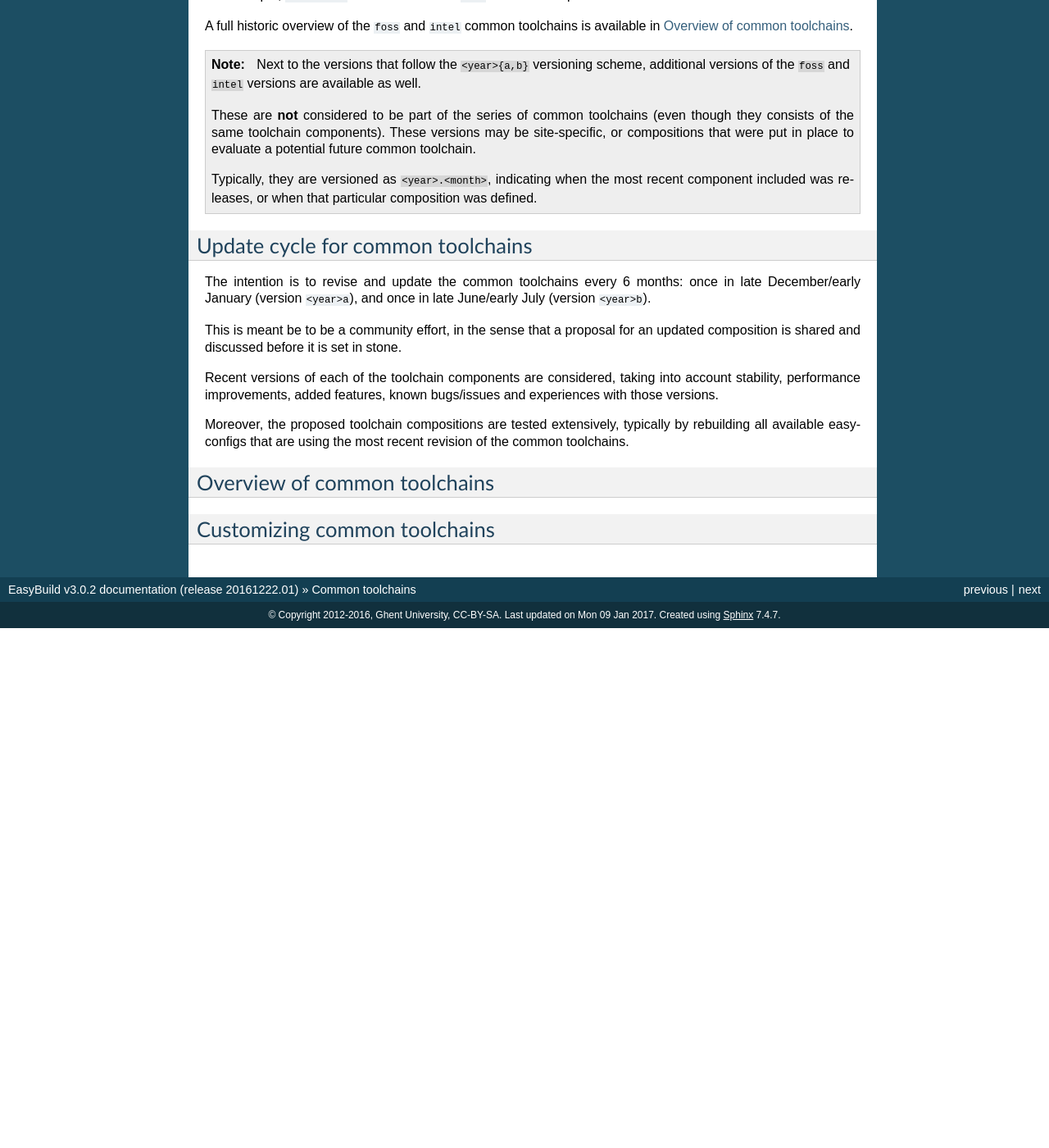
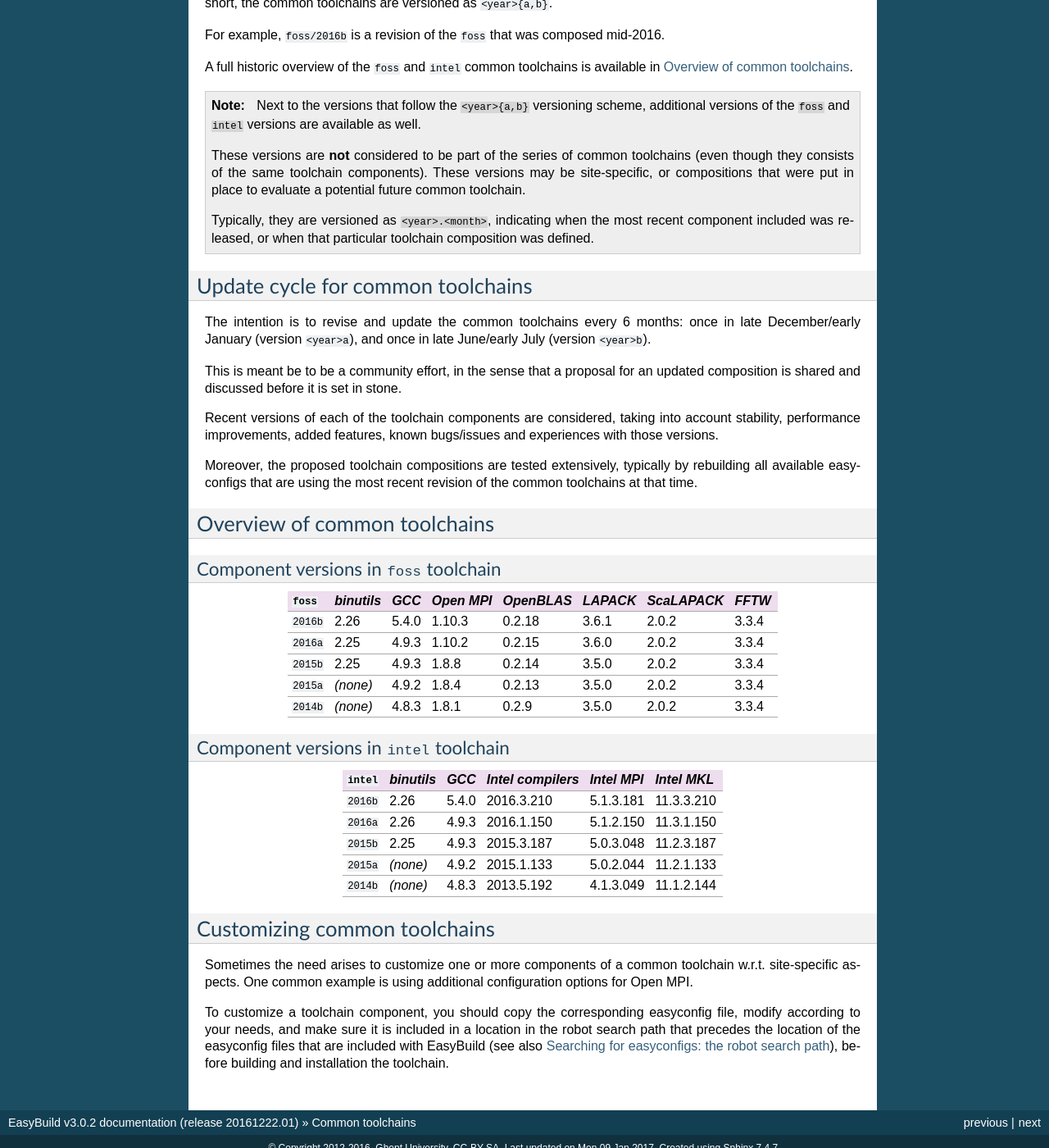
Before and after one commit to easybuilders/easybuild, a Sphinx documentation site: the page built from docs/Common-toolchains.rst, in a window 1280 px wide and 1400 px high, scrolled down 1720 px. Shown: the whole window at 82% size. Built offline with Sphinx 7.4.7, drawn with Linux system fonts in a browser that asks for light colours; before the commit the page ends 2486 px from its top, so only the background shows below that; some of the changed text lies outside the part shown.

Commit message:
flesh out overview of common toolchains and section on customizing

```diff
--- a/docs/Common-toolchains.rst
+++ b/docs/Common-toolchains.rst
@@ -109,14 +109,14 @@ available in :ref:`common_toolchains_overview`.
           additional versions of the ``foss`` and ``intel`` versions are available
           as well.
 
-          These are **not** considered to be part of the series of common
+          These versions are **not** considered to be part of the series of common
           toolchains (even though they consists of the same toolchain components).
           These versions may be site-specific, or compositions that were put in
           place to evaluate a potential future common toolchain.
 
           Typically, they are versioned as ``<year>.<month>``, indicating when
-          the most recent component included was releases, or when that particular
-          composition was defined.
+          the most recent component included was released, or when that particular
+          toolchain composition was defined.
 
 
 .. _common_toolchains_update_cycle:
@@ -137,14 +137,63 @@ known bugs/issues and experiences with those versions.
 
 Moreover, the proposed toolchain compositions are tested extensively,
 typically by rebuilding all available easyconfigs that are using the
-most recent revision of the common toolchains.
+most recent revision of the common toolchains at that time.
 
 .. _common_toolchains_overview:
 
 Overview of common toolchains
 -----------------------------
 
+.. _common_toolchains_overview_foss:
+
+Component versions in ``foss`` toolchain
+~~~~~~~~~~~~~~~~~~~~~~~~~~~~~~~~~~~~~~~~
+
++----------------+-------------+-----------+------------+------------+------------+--------------+------------+
+| ``foss``       | *binutils*  | *GCC*     | *Open MPI* | *OpenBLAS* | *LAPACK*   | *ScaLAPACK*  | *FFTW*     |
++================+=============+===========+============+============+============+==============+============+
+| ``2016b``      | 2.26        | 5.4.0     | 1.10.3     | 0.2.18     | 3.6.1      | 2.0.2        | 3.3.4      |
++----------------+-------------+-----------+------------+------------+------------+--------------+------------+
+| ``2016a``      | 2.25        | 4.9.3     | 1.10.2     | 0.2.15     | 3.6.0      | 2.0.2        | 3.3.4      |
++----------------+-------------+-----------+------------+------------+------------+--------------+------------+
+| ``2015b``      | 2.25        | 4.9.3     | 1.8.8      | 0.2.14     | 3.5.0      | 2.0.2        | 3.3.4      |
++----------------+-------------+-----------+------------+------------+------------+--------------+------------+
+| ``2015a``      | *(none)*    | 4.9.2     | 1.8.4      | 0.2.13     | 3.5.0      | 2.0.2        | 3.3.4      |
++----------------+-------------+-----------+------------+------------+------------+--------------+------------+
+| ``2014b``      | *(none)*    | 4.8.3     | 1.8.1      | 0.2.9      | 3.5.0      | 2.0.2        | 3.3.4      |
++----------------+-------------+-----------+------------+------------+------------+--------------+------------+
+
+.. _common_toolchains_overview_intel:
+
+Component versions in ``intel`` toolchain
+~~~~~~~~~~~~~~~~~~~~~~~~~~~~~~~~~~~~~~~~~
+
+
++----------------+-------------+-----------+--------------------+-------------+--------------+
+| ``intel``      | *binutils*  | *GCC*     | *Intel compilers*  | *Intel MPI* | *Intel MKL*  |
++================+=============+===========+====================+=============+==============+
+| ``2016b``      | 2.26        | 5.4.0     | 2016.3.210         | 5.1.3.181   | 11.3.3.210   |
++----------------+-------------+-----------+--------------------+-------------+--------------+
+| ``2016a``      | 2.26        | 4.9.3     | 2016.1.150         | 5.1.2.150   | 11.3.1.150   |
++----------------+-------------+-----------+--------------------+-------------+--------------+
+| ``2015b``      | 2.25        | 4.9.3     | 2015.3.187         | 5.0.3.048   | 11.2.3.187   |
++----------------+-------------+-----------+--------------------+-------------+--------------+
+| ``2015a``      | *(none)*    | 4.9.2     | 2015.1.133         | 5.0.2.044   | 11.2.1.133   |
++----------------+-------------+-----------+--------------------+-------------+--------------+
+| ``2014b``      | *(none)*    | 4.8.3     | 2013.5.192         | 4.1.3.049   | 11.1.2.144   |
++----------------+-------------+-----------+--------------------+-------------+--------------+
+
+
 .. _common_toolchains_customizing:
 
 Customizing common toolchains
 -----------------------------
+
+
+Sometimes the need arises to customize one or more components of a common toolchain w.r.t. site-specific aspects.
+One common example is using additional configuration options for Open MPI.
+
+To customize a toolchain component, you should copy the corresponding easyconfig file,
+modify according to your needs, and make sure it is included in a location in the robot search path
+that precedes the location of the easyconfig files that are included with EasyBuild
+(see also :ref:`robot_search_path`), before building and installation the toolchain.
```
Also changed, not shown: other parts of docs/Common-toolchains.rst (+3 -3 lines).
